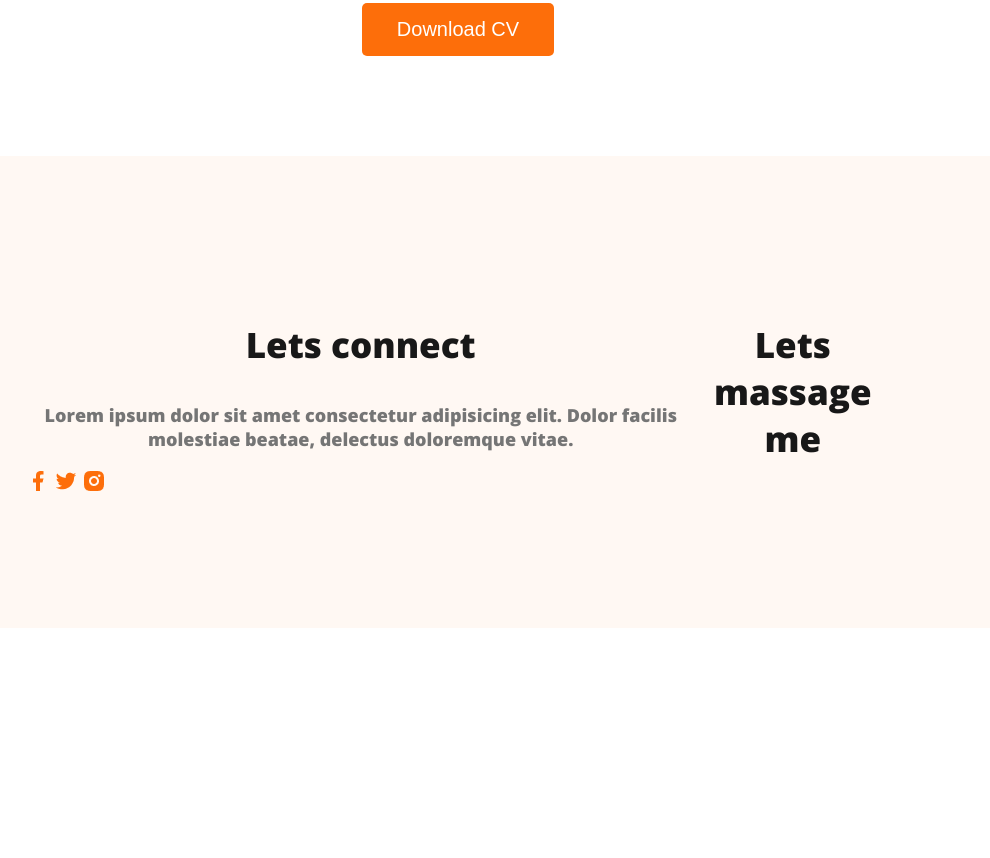
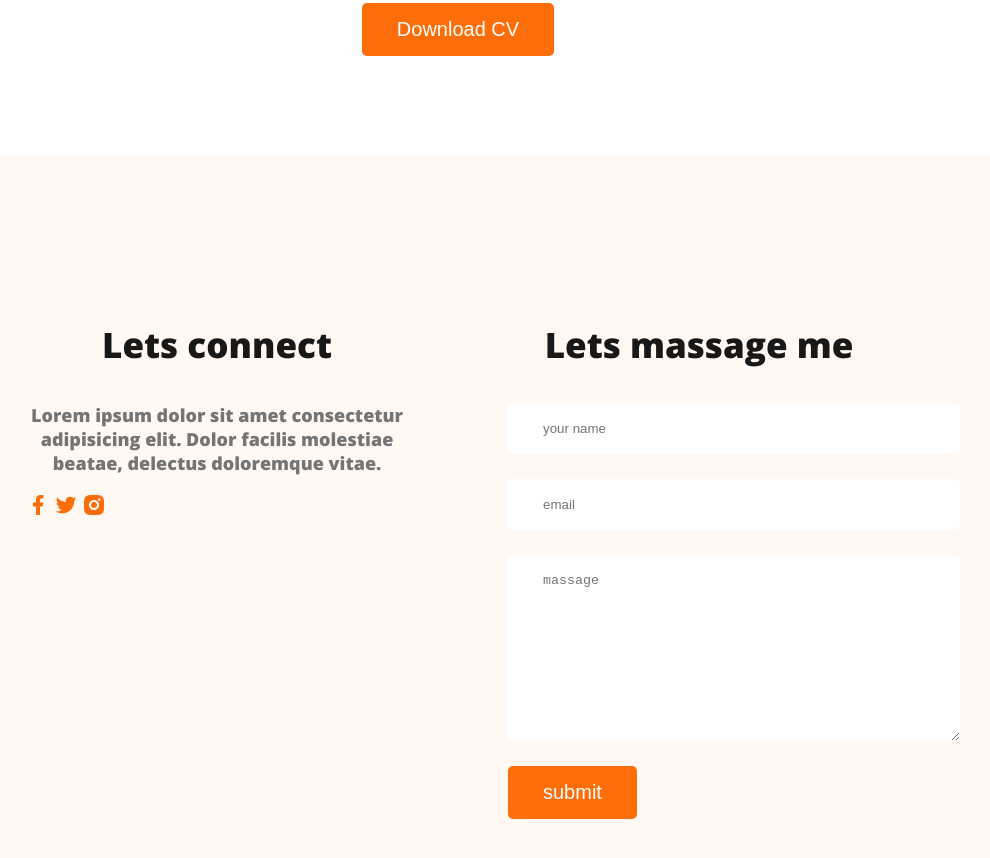
Before and after one commit to Yeasin7772/developer-portfolio, a plain HTML site: page index.html in a window 1280 px wide. Shown: the part 2900-3758 px from the top of the page, without its empty margins (182-1172 px from the left). Before the commit the page ends 3536 px from the top, so only its background shows below. Drawn offline with nearby package versions, Linux system fonts and the light colour scheme.

Commit message:
added all projects commit

```diff
--- a/index.html
+++ b/index.html
@@ -180,6 +180,12 @@
         </div>
         <div class="footer-column">
             <h3 class="section-title">Lets massage me </h3>
+            <form class="contact" action="">
+                <input type="text" placeholder="your name">
+                <input type="email" name="" placeholder="email" id="">
+                <textarea placeholder="massage" name="" id="" cols="30" rows="10"></textarea>
+                <input class="btn-primary" type="submit" value="submit">
+            </form>
 
         </div>
 
--- a/styles/portfolio.css
+++ b/styles/portfolio.css
@@ -182,7 +182,27 @@ main section{
 /* footer style start here */
 footer{
     display: flex;
+    gap: 100px;
     margin-top: 100px;
     background-color: #FFF8F3;
     padding: 130px 200px;
 }
+.footer-column{
+    width: 50%;
+
+}
+.contact input[type="text"], .contact input[type="email"], textarea{
+
+    display: block;
+    margin-bottom: 25px;
+    padding: 18px 35px;
+    color: #757575;
+    border-radius: 5px;
+    background-color: #FFF;
+    border: 0;
+    width: 100%;
+}
+.social-links{
+
+    margin-right: 25px;
+}
```
Also changed, not shown: images/images.jpeg (added).
